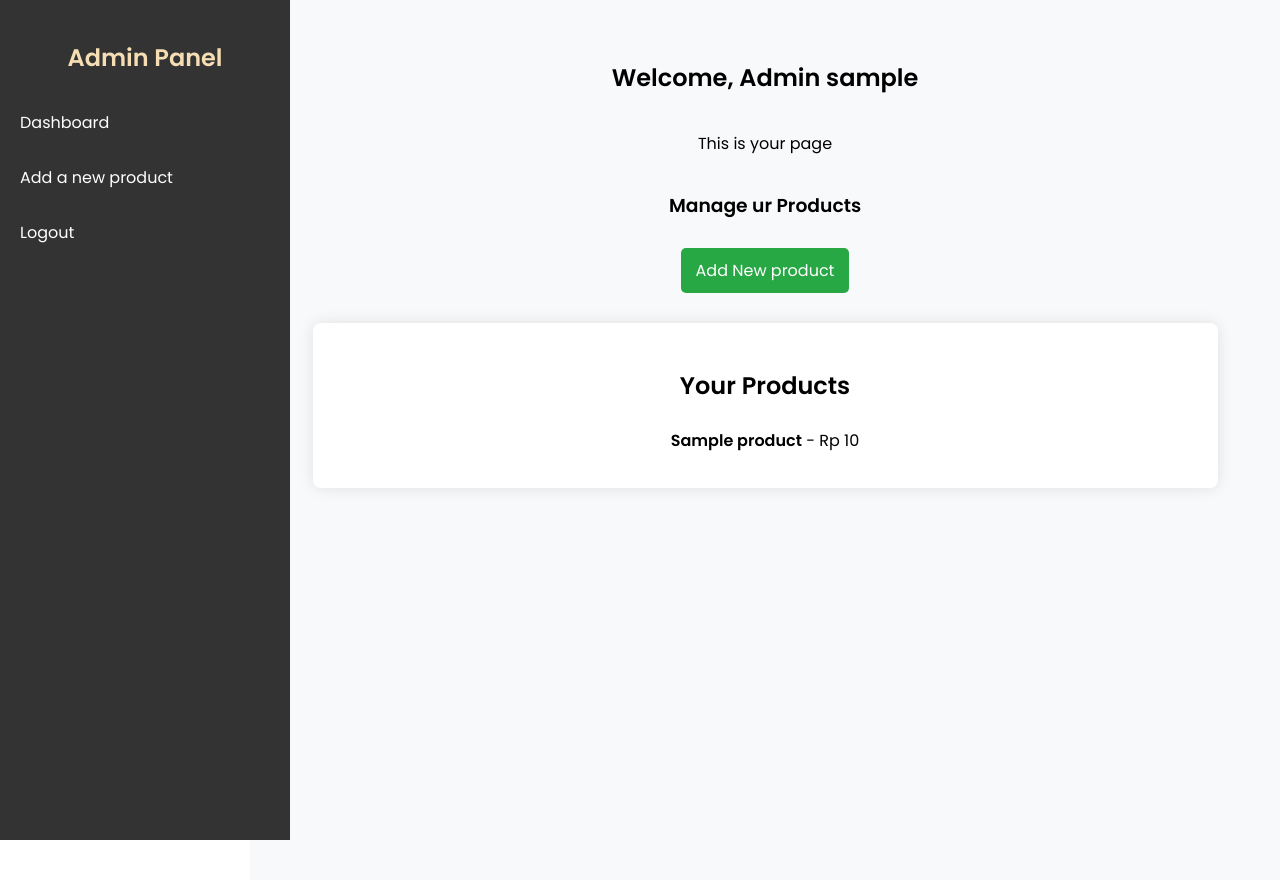
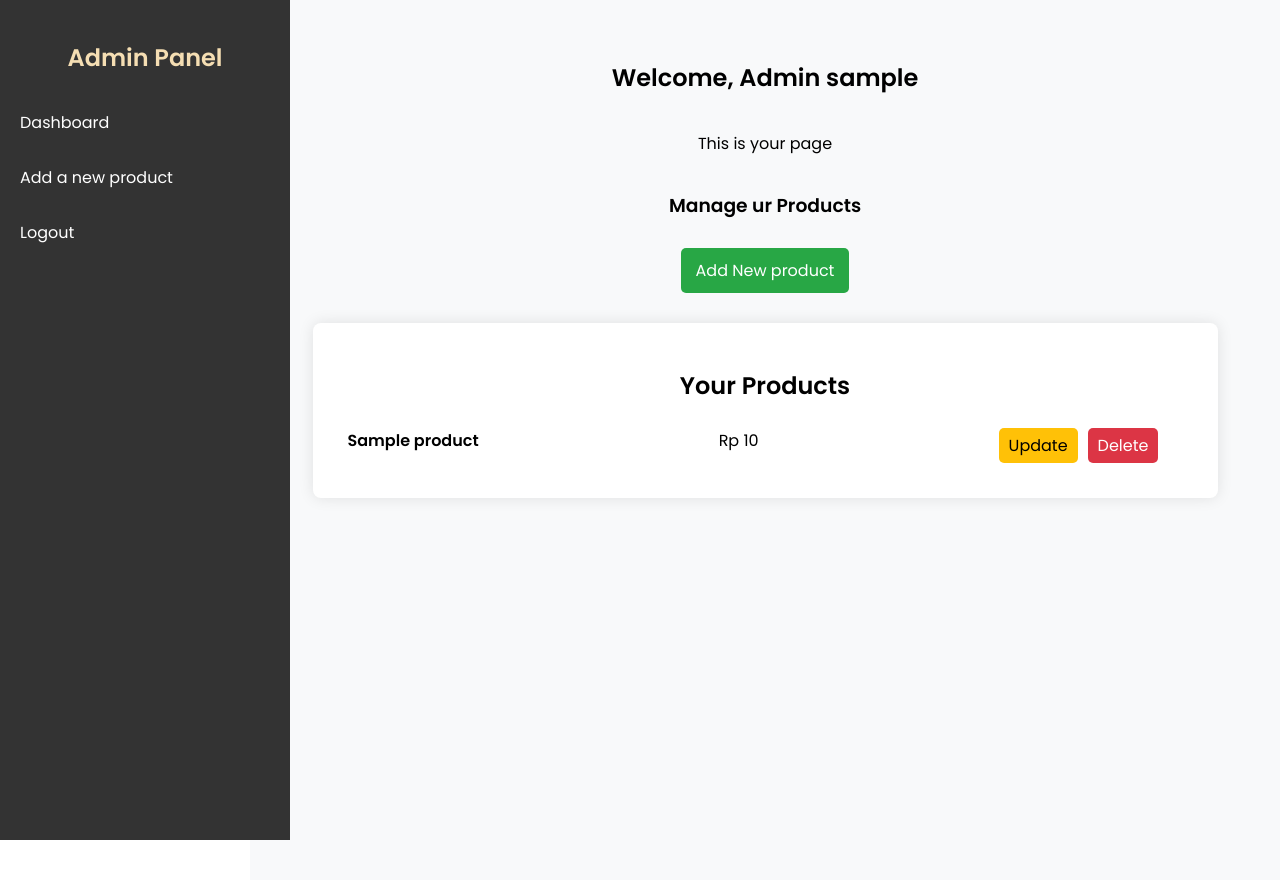
Before and after one commit to qewstaayy/ujikom, a PHP site: page /admin/admin.php in a window 1280 px wide. Run offline with PHP 8.4, Linux system fonts and the light colour scheme; the visitor is signed in with stand-in values (Sample User, id 1); tables that the repository leaves empty or names only in its code hold one stand-in row (values such as "Sample post").

Commit message:
menambahkan button delete dan update

```diff
--- a/admin/admin.php
+++ b/admin/admin.php
@@ -107,6 +107,37 @@ if (!isset($_SESSION['username']) || $_SESSION['role'] !== "admin") {
                 padding: 20px;
                 color: #888;
             }
+            .product-item:last-child{
+                border-bottom: none;
+            }
+            .product-item{
+                display: flex;
+                gap: 240px;
+            }
+            .product-actions{
+                display: flex;
+                gap: 10px;
+            }
+            .btn-update{
+                background-color: #ffc107;
+                color: black;
+                padding: 5px 10px;
+                text-decoration: none;
+                border-radius: 5px;
+            }
+            .btn-delete{
+                background-color: #dc3545;
+                color: white;
+                padding: 5px 10px;
+                text-decoration: none;
+                border-radius: 5px;
+            }
+            .btn-update:hover{
+                background-color: #e0a800;
+            }
+            .btn-delete:hover{
+                background-color: #c82333;
+            }
         </style>
     </head>
     <body>
@@ -136,7 +167,11 @@ if (!isset($_SESSION['username']) || $_SESSION['role'] !== "admin") {
                 if (mysqli_num_rows($result) > 0){
                     while($row = mysqli_fetch_assoc($result)){
                         echo "<div class='product-item'>";
-                    echo "<strong>" . htmlspecialchars($row['name']) . "</strong> - Rp " . number_format($row['price'], 0, ',','.');
+                        echo "<strong>" . htmlspecialchars($row['name']) . "</strong>  Rp " . number_format($row['price'], 0, ',','.');
+                        echo "<div class='product-actions'>";
+                        echo "<a href='edit_product.php?id=" . $row['id'] . "' class='btn-update' >Update</a>";
+                        echo "<a href='delete_product.php?id=" . $row['id'] . "' class='btn-delete' onclick ='return confirm (\"Are You sure?\")'> Delete </a>";
+                        echo "</div>";
                         echo "</div>";
                 }
                 } else{
```
Lines whose indentation alone changed are shown as unchanged.
